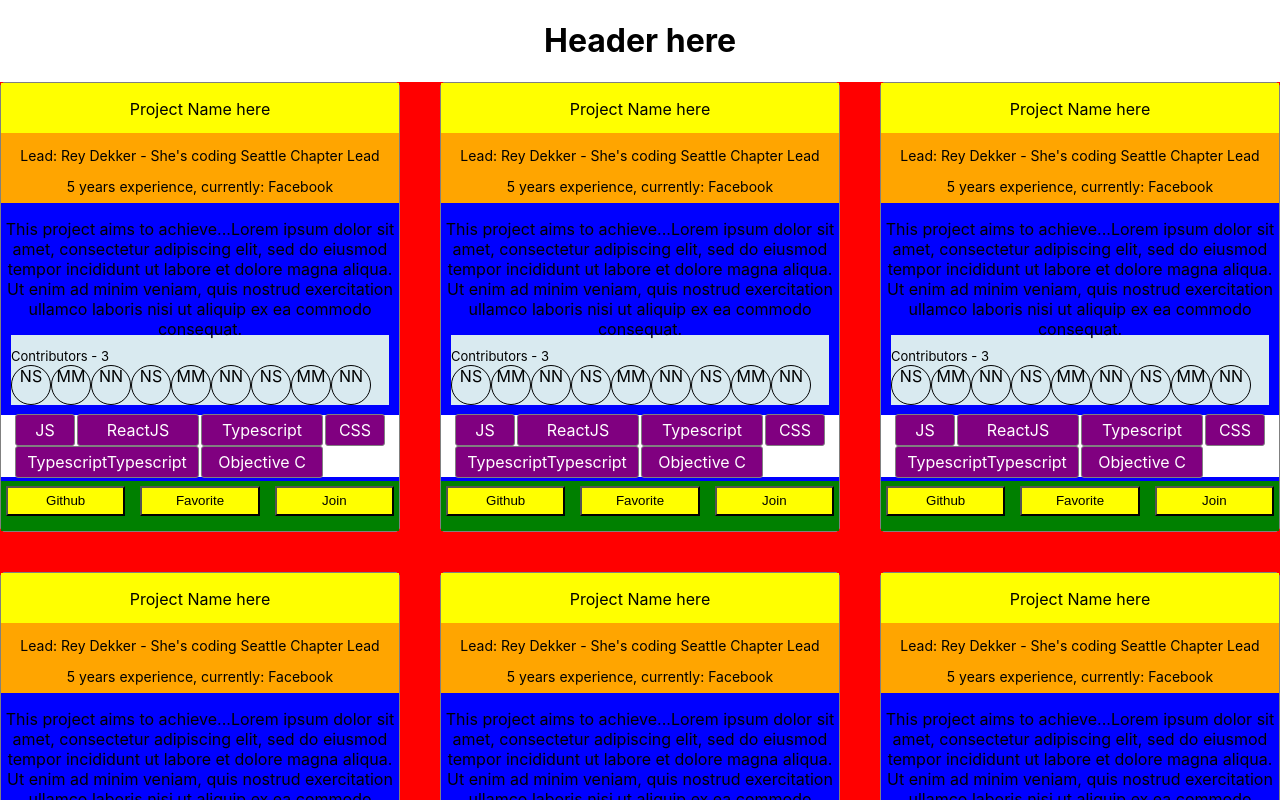
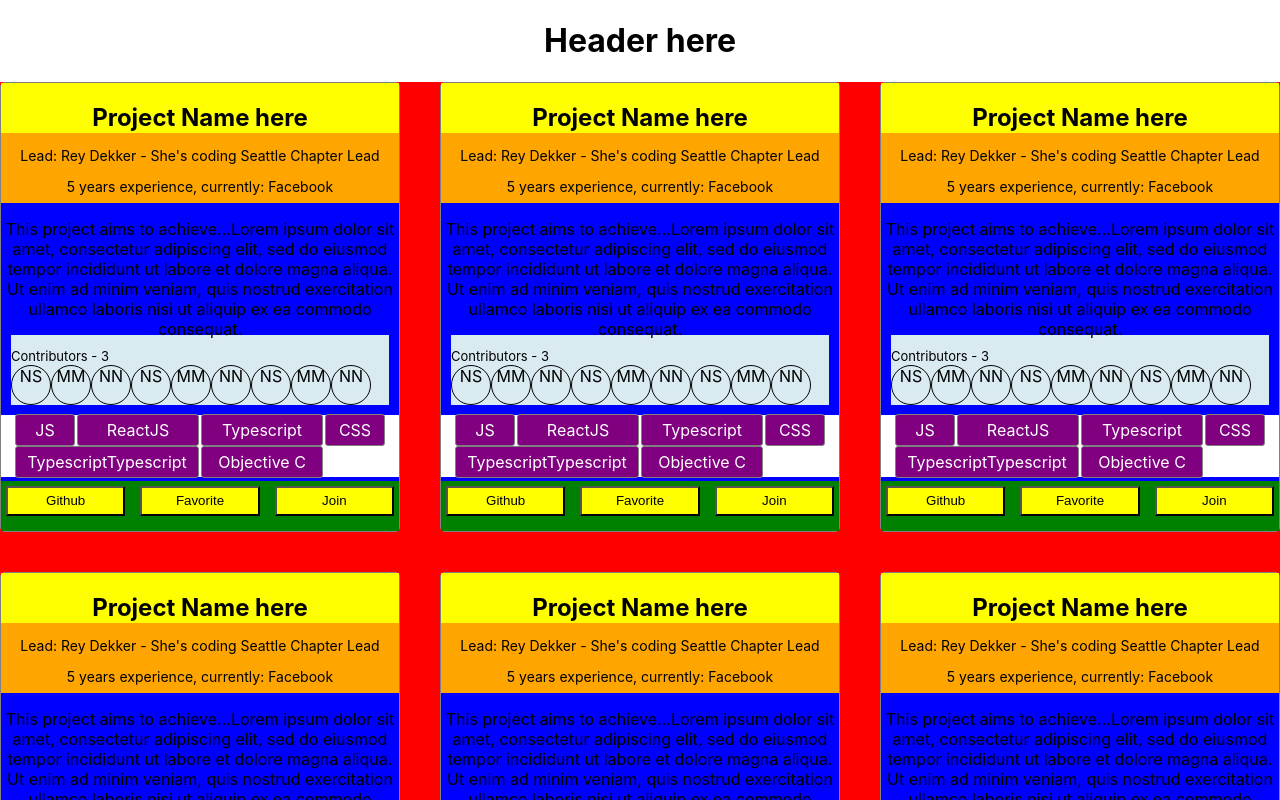
Before and after one commit to coding-allies/projects-platform-frontend, a React (Create React App) app: page / in a window 1280 px wide. Shown: the top 800 px of the page. Built offline with nearby package versions, Linux system fonts and the light colour scheme.

Commit message:
Adding semantic tags

```diff
--- a/src/components/projectCard.js
+++ b/src/components/projectCard.js
@@ -37,15 +37,15 @@ const getTags = () => {
 const ProjectCard = () => {
   return (
     <div className="card-wrapper">
-      <div className="card-header">
-        <p>Project Name here</p>
-      </div>
+      <header className="card-header">
+        <h2>Project Name here</h2>
+      </header>
       <div className="card-lead">
         <p>Lead: Rey Dekker - She's coding Seattle Chapter Lead</p>
         <p>5 years experience, currently: Facebook</p>
       </div>
 
-      <div className="card-body">
+      <article className="card-body">
         <p className="card-description">
           This project aims to achieve...Lorem ipsum dolor sit amet, consectetur
           adipiscing elit, sed do eiusmod tempor incididunt ut labore et dolore
@@ -65,12 +65,12 @@ const ProjectCard = () => {
           <div className="card-contributor-icon">NN</div>
         </div>
         <div className="card-tags">{getTags()}</div>
-      </div>
-      <div className="card-buttons">
+      </article>
+      <footer className="card-buttons">
         <button className="card-button">Github</button>
         <button className="card-button">Favorite</button>
         <button className="card-button">Join</button>
-      </div>
+      </footer>
     </div>
   );
 };
```
